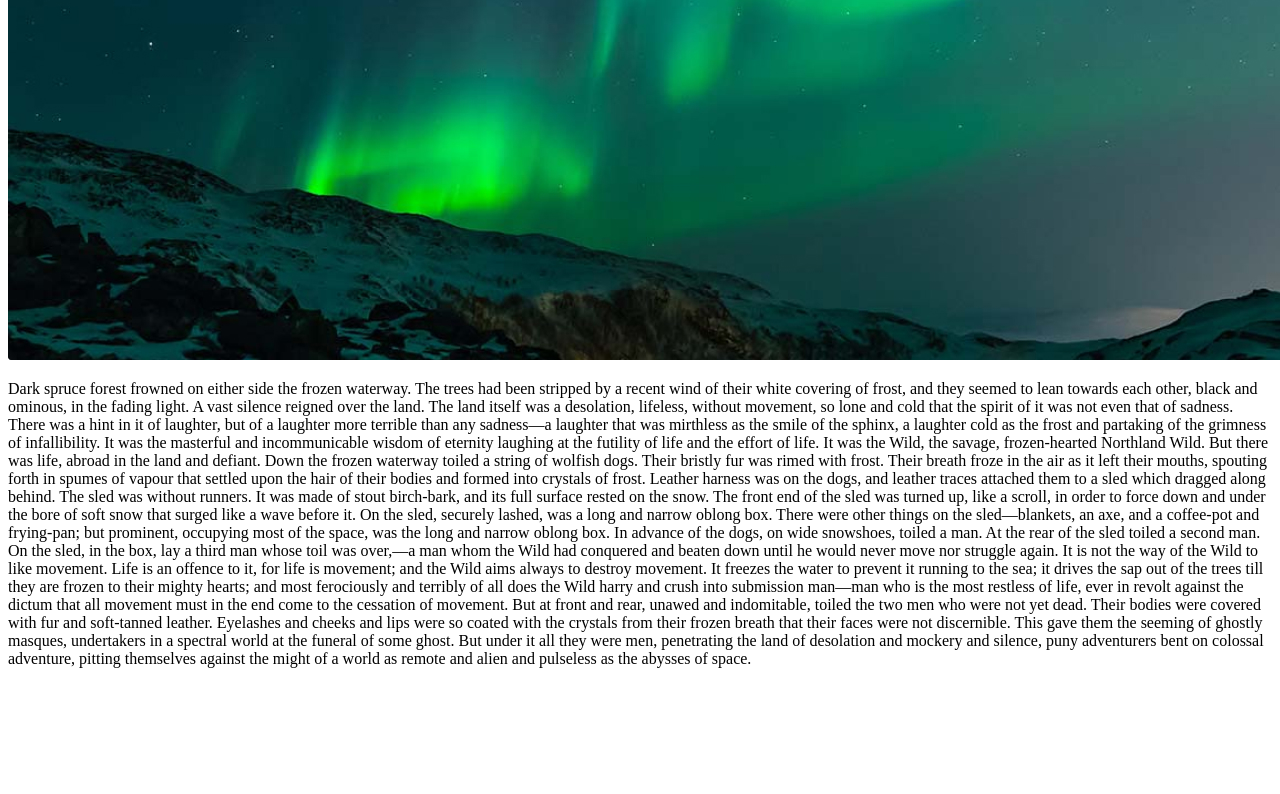
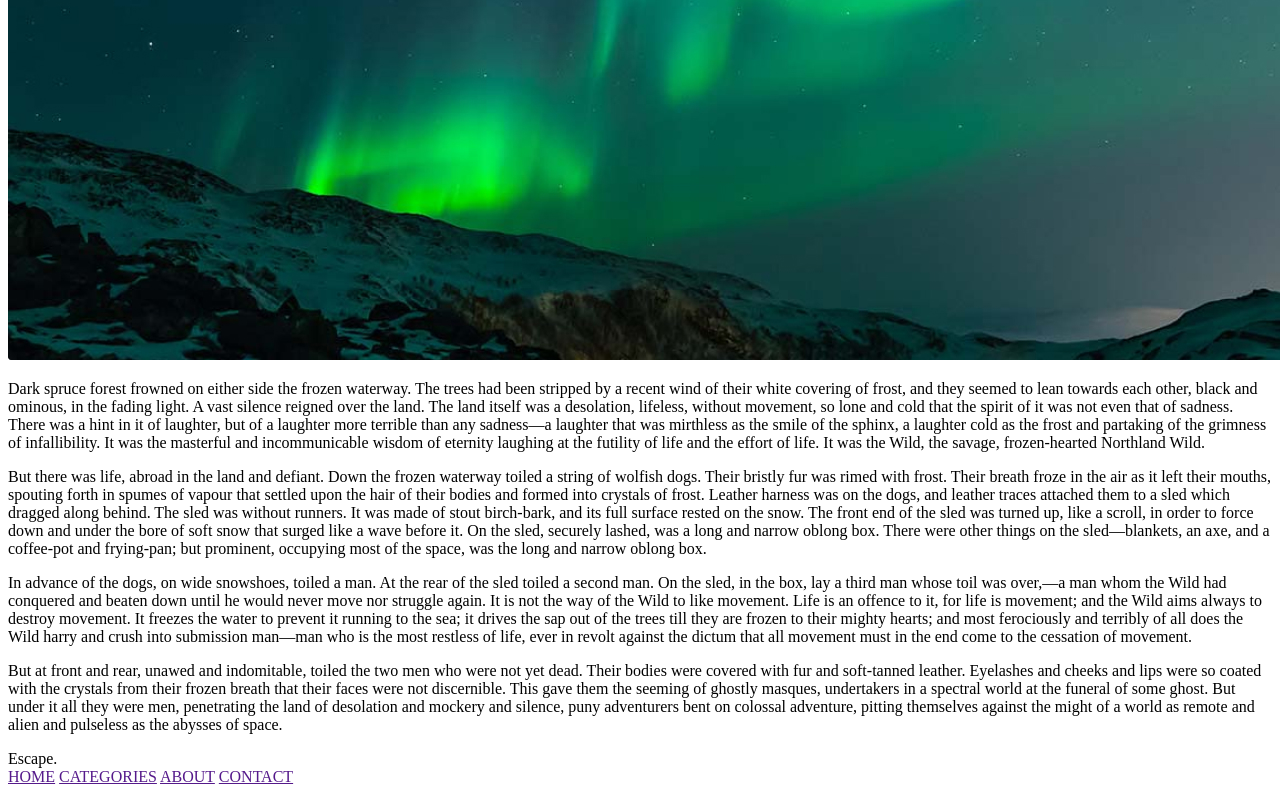
Before and after one commit to mandms/test, a plain HTML site: page the-road-ahead.html in a window 1280 px wide. Shown: the part 319-1113 px from the top of the page. Before the commit the page ends 1003 px from the top, so only its background shows below. Drawn offline with Linux system fonts and the light colour scheme.

Commit message:
Update the-road-ahead.html

```diff
--- a/the-road-ahead.html
+++ b/the-road-ahead.html
@@ -23,15 +23,28 @@
             <img src="./assets/image-8.jpg" alt="The Road Ahead">
             <p>
                 Dark spruce forest frowned on either side the frozen waterway. The trees had been stripped by a recent wind of their white covering of frost, and they seemed to lean towards each other, black and ominous, in the fading light. A vast silence reigned over the land. The land itself was a desolation, lifeless, without movement, so lone and cold that the spirit of it was not even that of sadness. There was a hint in it of laughter, but of a laughter more terrible than any sadness—a laughter that was mirthless as the smile of the sphinx, a laughter cold as the frost and partaking of the grimness of infallibility. It was the masterful and incommunicable wisdom of eternity laughing at the futility of life and the effort of life. It was the Wild, the savage, frozen-hearted Northland Wild.
-
+            </p>
+            <p>
                 But there was life, abroad in the land and defiant. Down the frozen waterway toiled a string of wolfish dogs. Their bristly fur was rimed with frost. Their breath froze in the air as it left their mouths, spouting forth in spumes of vapour that settled upon the hair of their bodies and formed into crystals of frost. Leather harness was on the dogs, and leather traces attached them to a sled which dragged along behind. The sled was without runners. It was made of stout birch-bark, and its full surface rested on the snow. The front end of the sled was turned up, like a scroll, in order to force down and under the bore of soft snow that surged like a wave before it. On the sled, securely lashed, was a long and narrow oblong box. There were other things on the sled—blankets, an axe, and a coffee-pot and frying-pan; but prominent, occupying most of the space, was the long and narrow oblong box.
-
+            </p>
+            <p>
                 In advance of the dogs, on wide snowshoes, toiled a man. At the rear of the sled toiled a second man. On the sled, in the box, lay a third man whose toil was over,—a man whom the Wild had conquered and beaten down until he would never move nor struggle again. It is not the way of the Wild to like movement. Life is an offence to it, for life is movement; and the Wild aims always to destroy movement. It freezes the water to prevent it running to the sea; it drives the sap out of the trees till they are frozen to their mighty hearts; and most ferociously and terribly of all does the Wild harry and crush into submission man—man who is the most restless of life, ever in revolt against the dictum that all movement must in the end come to the cessation of movement.
-
+            </p>
+            <p>
                 But at front and rear, unawed and indomitable, toiled the two men who were not yet dead. Their bodies were covered with fur and soft-tanned leather. Eyelashes and cheeks and lips were so coated with the crystals from their frozen breath that their faces were not discernible. This gave them the seeming of ghostly masques, undertakers in a spectral world at the funeral of some ghost. But under it all they were men, penetrating the land of desolation and mockery and silence, puny adventurers bent on colossal adventure, pitting themselves against the might of a world as remote and alien and pulseless as the abysses of space.
             </p>
         </div>
     </section>
-    <footer></footer>
+    <footer>
+        <div>
+        <span>Escape.</span>
+        <nav>
+            <a href="">HOME</a>
+            <a href="">CATEGORIES</a>
+            <a href="">ABOUT</a>
+            <a href="">CONTACT</a>
+        </nav>
+    </div>
+    </footer>
 </body>
 </html>
```
